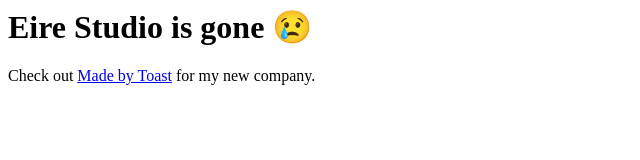
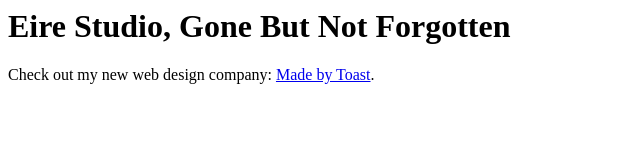
Before and after one commit to Frontend-Hero/static, a plain HTML site: page index.html in a window 1280 px wide. Shown: the whole page, without its empty margins (0-640 px from the left). Drawn offline with Linux system fonts and the light colour scheme.

Commit message:
Update index.html

```diff
--- a/index.html
+++ b/index.html
@@ -1,2 +1,2 @@
-<h1>Eire Studio is gone 😢</h1>
-<p>Check out <a href="https://www.madebytoast.com">Made by Toast</a> for my new company.</p>
+<h1>Eire Studio, Gone But Not Forgotten</h1>
+<p>Check out my new web design company: <a href="https://www.madebytoast.com">Made by Toast</a>.</p>
```
